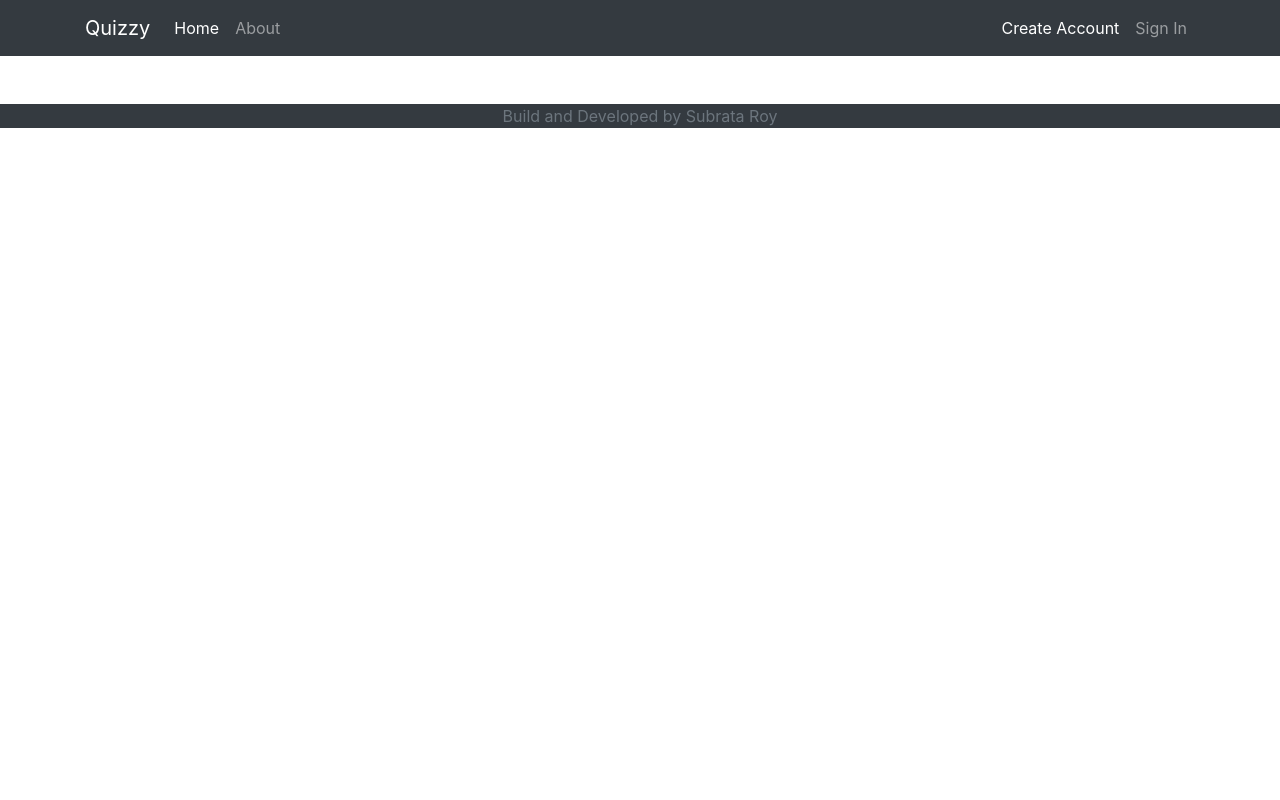
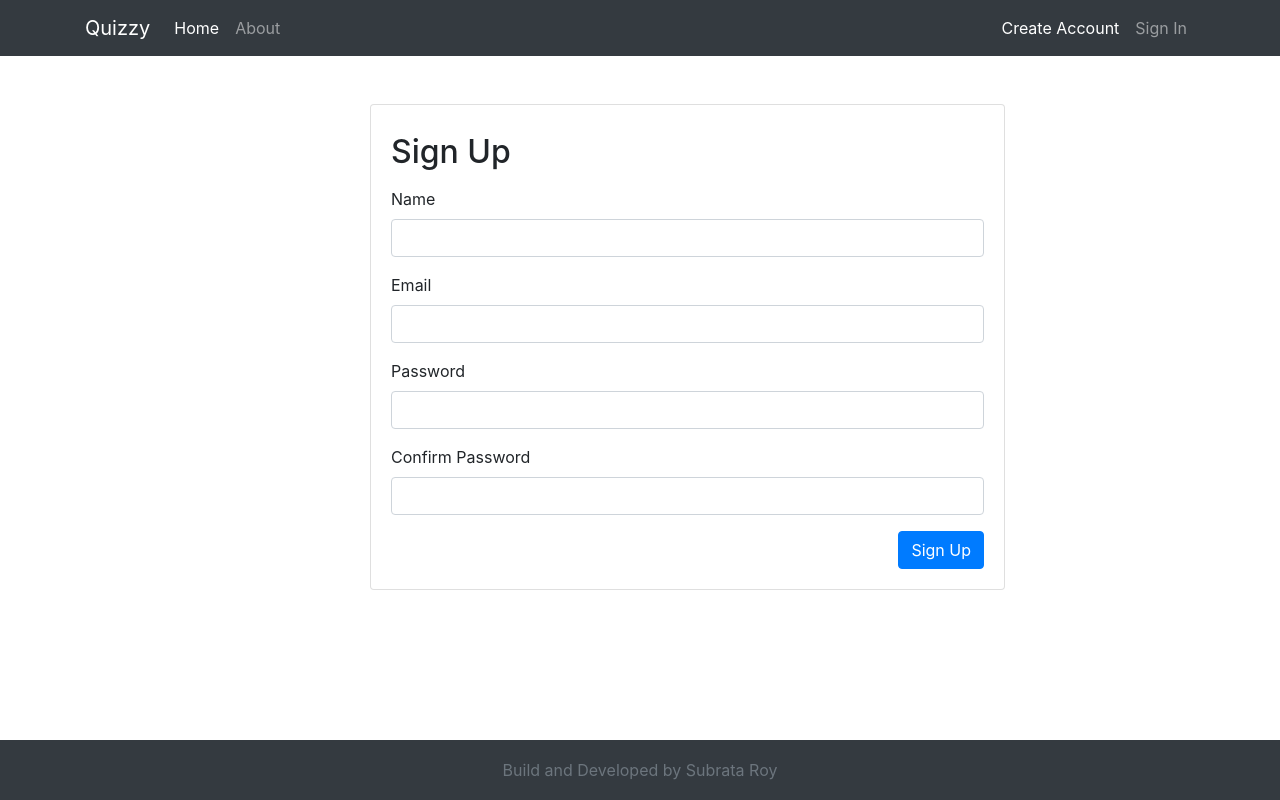
Before and after one commit to subrataroy321/quizzy, a React (Create React App) app in the folder frontend/: page /register in a window 1280 px wide. Built offline with nearby package versions, Linux system fonts and the light colour scheme; no server answers.

Commit message:
create signin, register, about component and add code it, also add code to profile component to user data

```diff
--- a/frontend/src/App.css
+++ b/frontend/src/App.css
@@ -1,38 +1,14 @@
-.App {
-  text-align: center;
+html {
+  position: relative;
+  min-height: 100%;
 }
-
-.App-logo {
-  height: 40vmin;
-  pointer-events: none;
+body {
+  margin-bottom: 60px; /* Margin bottom by footer height */
 }
-
-@media (prefers-reduced-motion: no-preference) {
-  .App-logo {
-    animation: App-logo-spin infinite 20s linear;
-  }
+.footer {
+  position: absolute;
+  bottom: 0;
+  width: 100%;
+  height: 60px; /* Set the fixed height of the footer here */
+  line-height: 60px; /* Vertically center the text there */
 }
-
-.App-header {
-  background-color: #282c34;
-  min-height: 100vh;
-  display: flex;
-  flex-direction: column;
-  align-items: center;
-  justify-content: center;
-  font-size: calc(10px + 2vmin);
-  color: white;
-}
-
-.App-link {
-  color: #61dafb;
-}
-
-@keyframes App-logo-spin {
-  from {
-    transform: rotate(0deg);
-  }
-  to {
-    transform: rotate(360deg);
-  }
-}
--- a/frontend/src/App.js
+++ b/frontend/src/App.js
@@ -8,6 +8,9 @@ import Welcome from "./components/Welcome"
 import Navbar from "./components/Navbar"
 import Footer from "./components/Footer"
 import Profile from "./components/Profile"
+import About from "./components/About"
+import Register from "./components/Register"
+import Signin from "./components/Signin"
 
 const PrivateRoute = ({component: Component, ...rest}) => {
   const user = localStorage.getItem('jwtToken')
@@ -24,7 +27,7 @@ const PrivateRoute = ({component: Component, ...rest}) => {
 
 function App() {
   let [currentUser, setCurrentUser] = useState('')
-  let [isAuthenticated, setIsAuthenticated] = useState(false)
+  let [isAuthenticated, setIsAuthenticated] = useState(true)
 
   useEffect(() => {
     let token
@@ -36,7 +39,7 @@ function App() {
       setCurrentUser(token)
       setIsAuthenticated(true)
     }
-  })
+  }, [])
 
   let nowCurrentUser = (userData) => {
     console.log('nowCurrentUser is working...')
@@ -57,6 +60,12 @@ function App() {
       <Navbar handleLogout={handleLogout} isAuth={isAuthenticated} />
       <div className="container mt-5">
         <Switch>
+          <Route
+            path='/Signin'
+            render = { (props) =>  <Signin {...props} nowCurrentUser={nowCurrentUser} setIsAuthenticated={setIsAuthenticated} user={currentUser} /> }
+          />
+          <Route path='/register' component={Register}/>
+          <Route path='/about' component={About}/>
           <PrivateRoute path='/profile' component={Profile} user={currentUser} />
           <Route exact path="/" component={Welcome} />
         </Switch>
--- /dev/null
+++ b/frontend/src/components/About.js
@@ -0,0 +1,11 @@
+import React from "react"
+
+const About = () => {
+  return (
+    <div>
+      <h1> About Us</h1>
+    </div>
+  )
+}
+
+export default About
--- a/frontend/src/components/Navbar.js
+++ b/frontend/src/components/Navbar.js
@@ -57,7 +57,7 @@ const Navbar = (props) => {
                 </NavLink>
               </li>
               <li className="nav-item">
-                <NavLink className="nav-link" to="/login">
+                <NavLink className="nav-link" to="/signin">
                   Sign In
                 </NavLink>
               </li>
--- a/frontend/src/components/Profile.js
+++ b/frontend/src/components/Profile.js
@@ -0,0 +1,29 @@
+import React from 'react';
+import {Link} from 'react-router-dom'
+
+const Profile = (props) => {
+
+    const userData = props.user ?
+    (<div className="text-center pt-4">
+        <h1>Profile</h1>
+        <p><strong>Name:</strong> {props.user.name}</p>
+        <p><strong>Email:</strong> {props.user.email}</p>
+        <p><strong>ID:</strong> {props.user.id}</p>
+    </div>) : <h4>Loading...</h4>
+
+    const errorDiv = () => {
+        return (
+            <div className="text-center pt-4">
+                <h3>Please <Link to="/login">Log in</Link> to view this page</h3>
+            </div>
+        );
+    };
+
+    return(
+        <div>
+            { props.user ? userData : errorDiv()}
+        </div>
+    )
+}
+
+export default Profile;
--- /dev/null
+++ b/frontend/src/components/Register.js
@@ -0,0 +1,110 @@
+import React, { useState } from "react"
+import axios from "axios"
+import { Redirect } from "react-router-dom"
+
+const REACT_APP_SERVER_URL = process.env.REACT_APP_SERVER_URL
+
+const Register = () => {
+  let [name, setName] = useState("")
+  let [email, setEmail] = useState("")
+  let [password, setPassword] = useState("")
+  let [confirmPassword, setConfirmPassword] = useState("")
+  let [redirect, setRedirect] = useState("")
+
+  const handleName = (e) => {
+    setName(e.target.value)
+  }
+
+  const handleEmail = (e) => {
+    setEmail(e.target.value)
+  }
+
+  const handlePassword = (e) => {
+    setPassword(e.target.value)
+  }
+
+  const handleConfirmPassword = (e) => {
+    setConfirmPassword(e.target.value)
+  }
+
+  const handleSubmit = (e) => {
+    e.preventDefault()
+
+    if (password === confirmPassword) {
+      const newUser = { name, email, password, confirmPassword }
+
+      axios
+        .post(`${REACT_APP_SERVER_URL}/api/users/register`, newUser)
+        .then((response) => {
+          console.log(response)
+          setRedirect(true)
+        })
+        .catch((error) => {
+          console.log(error)
+        })
+    }
+  }
+
+  if (redirect) return <Redirect to="/signin" />
+
+  return (
+    <div className="row mt-4">
+      <div className="col-md-7 offset-md-3">
+        <div className="card card-body">
+          <h2 className="py-2">Sign Up</h2>
+          <form onSubmit={handleSubmit}>
+            <div className="form-group">
+              <label htmlFor="name">Name</label>
+              <input
+                type="text"
+                name="name"
+                value={name}
+                onChange={handleName}
+                className="form-control"
+                required
+              />
+            </div>
+            <div className="form-group">
+              <label htmlFor="email">Email</label>
+              <input
+                type="email"
+                name="email"
+                value={email}
+                onChange={handleEmail}
+                className="form-control"
+                required
+              />
+            </div>
+            <div className="form-group">
+              <label htmlFor="password">Password</label>
+              <input
+                type="password"
+                name="password"
+                value={password}
+                onChange={handlePassword}
+                className="form-control"
+                required
+              />
+            </div>
+            <div className="form-group">
+              <label htmlFor="confirmPassword">Confirm Password</label>
+              <input
+                type="password"
+                name="confirmPassword"
+                value={confirmPassword}
+                onChange={handleConfirmPassword}
+                className="form-control"
+                required
+              />
+            </div>
+            <button type="submit" className="btn btn-primary float-right">
+              Sign Up
+            </button>
+          </form>
+        </div>
+      </div>
+    </div>
+  )
+}
+
+export default Register
--- /dev/null
+++ b/frontend/src/components/Signin.js
@@ -0,0 +1,80 @@
+import React, { useState } from "react"
+import axios from "axios"
+import jwt_decode from "jwt-decode"
+import setAuthToken from "../utils/setAuthToken"
+import { Redirect } from "react-router-dom"
+const REACT_APP_SERVER_URL = process.env.REACT_APP_SERVER_URL
+
+const Login = (props) => {
+  let [email, setEmail] = useState("")
+  let [password, setPassword] = useState("")
+
+  let handleEmail = (e) => {
+    setEmail(e.target.value)
+  }
+
+  let handlePassword = (e) => {
+    setPassword(e.target.value)
+  }
+
+  let handleSubmit = (e) => {
+    e.preventDefault()
+
+    const userDate = { email, password }
+
+    axios.post(`${REACT_APP_SERVER_URL}/api/users/login`, userDate)
+      .then((response) => {
+        const { token } = response.data
+        // Save token to localStorage
+        localStorage.setItem("jwtToken", token)
+        // Set token to auth header
+        setAuthToken(token)
+        // Decode token to get the user data
+        const decoded = jwt_decode(token)
+        // set current user
+        props.nowCurrentUser(decoded)
+      })
+      .catch((error) => console.log("Login error", error))
+  }
+
+  if (props.user) return <Redirect to="/profile" user={props.user} />
+
+  return (
+    <div className="row mt-4">
+      <div className="col-md-7 offset-md-3">
+        <div className="card card-body">
+          <h2 className="py-2">Log in</h2>
+          <form onSubmit={handleSubmit}>
+            <div className="form-group">
+              <label htmlFor="email">Email</label>
+              <input
+                type="email"
+                name="email"
+                value={email}
+                onChange={handleEmail}
+                className="form-control"
+                required
+              />
+            </div>
+            <div className="form-group">
+              <label htmlFor="password">Password</label>
+              <input
+                type="password"
+                name="password"
+                value={password}
+                onChange={handlePassword}
+                className="form-control"
+                required
+              />
+            </div>
+            <button type="submit" className="btn btn-primary float-right">
+              Log in
+            </button>
+          </form>
+        </div>
+      </div>
+    </div>
+  )
+}
+
+export default Login
```
